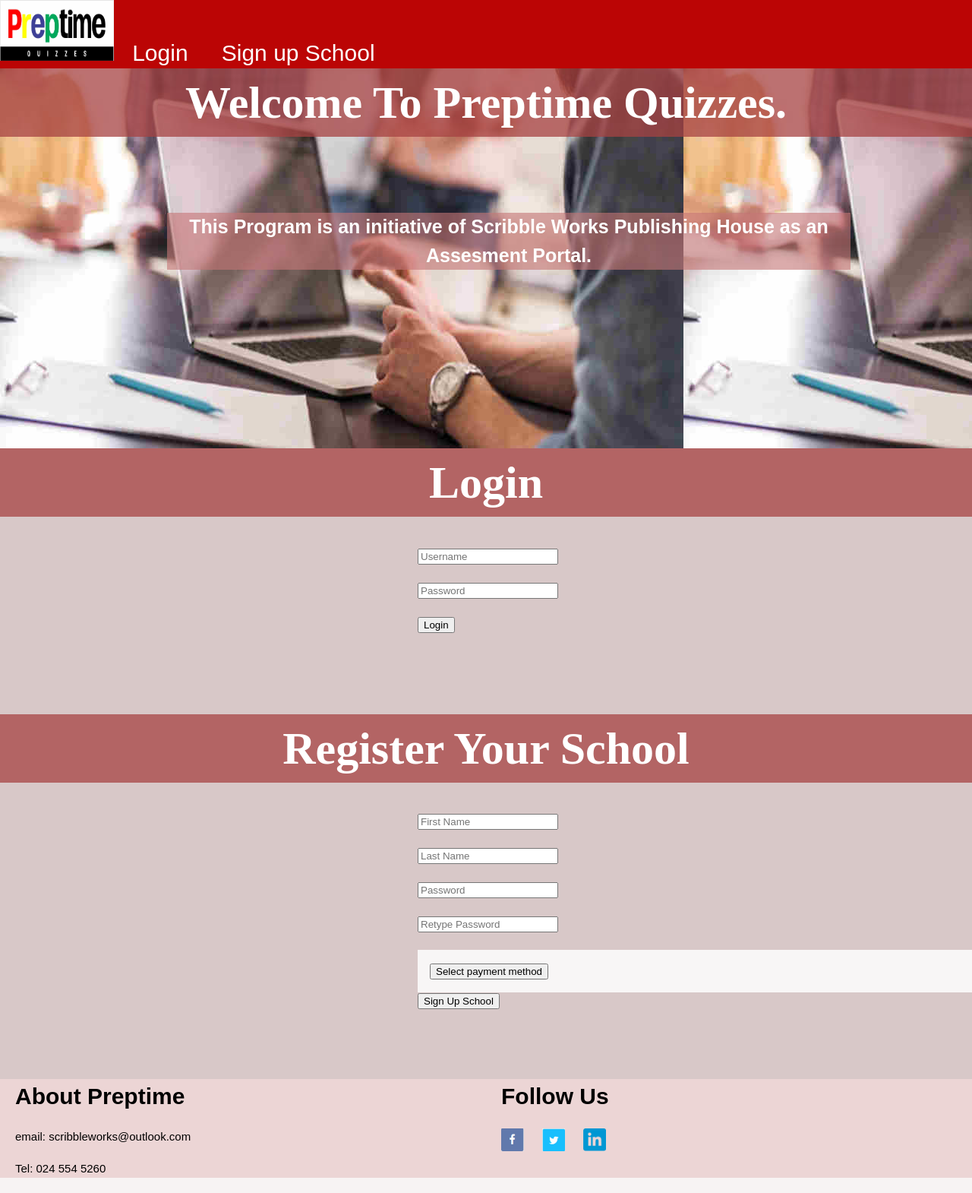
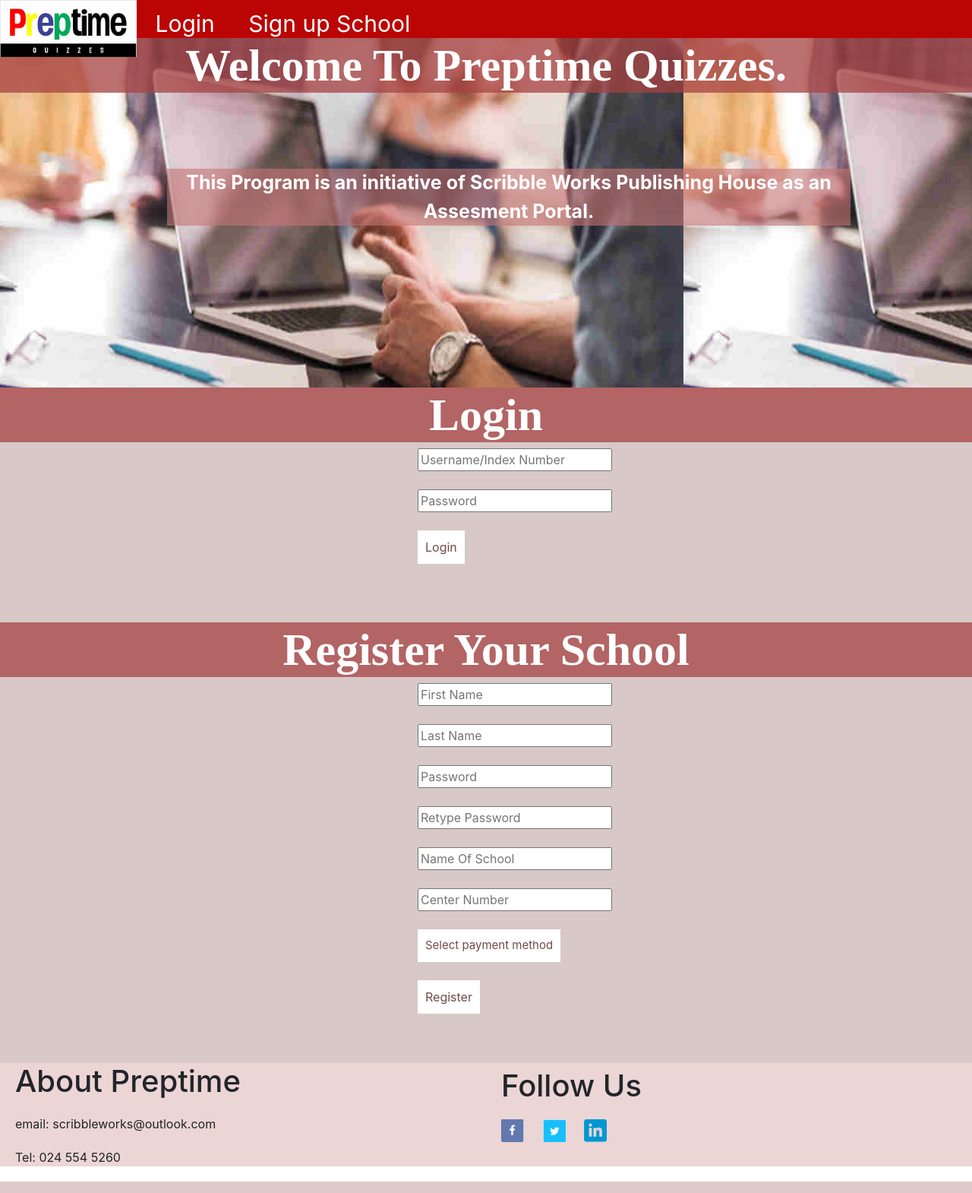
Before and after one commit to preptime/preptimequizes, a Flask app: page / in a window 1280 px wide. Shown: the whole page at 76% size. Run offline with Flask 2, Linux system fonts and the light colour scheme; some libraries are stand-ins or nearby versions.

Commit message:
Addition of new files to the normal template

```diff
--- a/static/styles/style.css
+++ b/static/styles/style.css
@@ -85,7 +85,7 @@ body main div form{
 #register{
 	margin-top: -41px;
 	background-color: rgb(216, 200, 200);
-	height: 500px;
+	height: 600px;
 }
 
 body footer{
@@ -111,39 +111,72 @@ body footer div p{
 body footer div span a{
 	padding-left: 20px;
 }
+/*when hover on the social media icons*/
+body footer div span a img:hover{
+	transform: scale(0.85);
+}
 
 /* styling for payment method*/
-.payment {
-	background-color: rgb(248, 246, 246);
-	color: rgb(12, 2, 2);
-	padding: 16px;
-	font-size: 16px;
+.paybtn{
+	background-color: white;
+	color: rgb(116, 73, 73);
+	padding: 10px;
+	font-size: 15px;
 	border: none;
 }
 
-.paybtn{
+.payment{
 	position: relative;
-	display: inline-block;
+	display: inline;
+	/*height: 140px;
+	width: 22px;*/
 }
 
-.dropdown-content {
+.dropdown-content{
 	display: none;
 	position: absolute;
-	background-color: #f1f1f1;
-	min-width: 160px;
-	box-shadow: 0px 8px 16px 0px rgba(0,0,0,0.2);
+	background-color: rgb(134, 30, 30);
+	min-width: 16px;
+	height: 140px;
+	width: 260px;
+	box-shadow: 0px 8px 8px 0px rgba(0,0,0,0.2);
 	z-index: 1;
 }
 
-.dropdown-content a {
+.dropdown-content a{
 	color: black;
-	padding: 12px 16px;
+	padding: 5px 5px;
 	text-decoration: none;
+	height: 140px;
+	width: 260px;
+	display: block;
+
+}
+/*For contents in the dropdown on hover*/
+.dropdown-content a:hover{
+	background-color: rgb(122, 40, 40);
+
+}
+/*Show the contents in the dropdown menu on hover*/
+.payment:hover .dropdown-content{
 	display: block;
 }
 
-.dropdown-content a:hover {background-color: #ddd;}
+/*change color of the dropdown content on hover after dropdown*/
+.payment:hover .paybtn{
+	background-color: rgb(122, 40, 40);
+	color: white;
+}
 
-.dropdown:hover .dropdown-content {display: block;}
+/* button styles */
 
-.dropdown:hover .dropbtn {background-color: #e4e7e4;}
+body main div form button{
+	background-color: white;
+	color: rgb(116, 73, 73);
+	border: none;
+	padding: 10px;
+}
+body main div form button:hover{
+	background-color: rgb(122, 40, 40);
+	color: white;
+}
--- a/templates/prep.html
+++ b/templates/prep.html
@@ -6,13 +6,14 @@
     <meta name="author" content="Scribble Works">
     <meta name="description" content="Preptime, Quizzes">
     <link rel= "stylesheet" type= "text/css" href= "{{ url_for('static',filename='styles/style.css') }}">
+    <link rel="stylesheet" href="{{ url_for('static', filename='libraries/bootstrap-4.3.1-dist/css/bootstrap.min.css')}}">
     <title>Preptime Quizzes</title>
 </head>
 <body>
     <header>
         <div>
             <nav>
-                <img src="./static/img/PREP LOGO1.jpg" height="80px" width="150px">
+                <img src="./static/img/PREP LOGO1.jpg" height="75px" width="180px">
                 <a href="#login">Login</a>
                 <a href="#register">Sign up School</a>
             </nav>
@@ -28,7 +29,7 @@
         <div id="login">
             <h1 id="loginhead">Login</h1>
             <form action="./static/php/prep.php">
-                <input type="text" id="pwd" placeholder="Username"><br>
+                <input type="text" id="pwd" placeholder="Username/Index Number"><br>
                 <br>
                 <input type="password" id="pwd" placeholder="Password"><br>
                 <br>
@@ -47,18 +48,23 @@
                 <br>
                 <input type="password" placeholder="Retype Password"><br>
                 <br>
+                <input type="text" placeholder="Name Of School"><br>
+                <br>
+                <input type="text" placeholder="Center Number"><br>
+                <br>
                 <!--payment method for new users-->
                 <div class="payment">
-                    <button onclick="payment()" class="paybtn">Select payment method</button>
-                    <div id="paymentstructures" class="dropdown-content">
-                        <a href="visapayment"><img src="./static/img/visa.jpg" height="10px" width="10px"> Visa Card</a><br>
-                        <a href="mastercard"><img src="./static/img/mastercard.jpg" height="10px" width="10px"> Mastercard</a><br>
-                        <a href="momo"><img src="./static/img/momo.jpg" height="10px" width="10px">MTN Mobile Money</a><br>
-                        <a href="vf"><img src="./static/img/vfcash.png" height="10px" width="10px">Vodafone Cash</a><br>
-                        <a href="atmmoney"><img src="./static/img/atmmoney.png" height="10px" width="10px">Airteltigo Money</a><br>
-                    </div>
-                </div>
-                <button id="registerbtn">Sign Up School</button>
+                    <button class="paybtn">Select payment method</button>
+                        <div class="dropdown-content">
+                            <a href="visapayment"><img src="./static/img/visa.jpg" height="30px" width="30px">Visa Card</a><br>
+                            <a href="mastercard"><img src="./static/img/mastercard.jpg" height="30px" width="30px">Mastercard</a><br>
+                            <a href="momo"><img src="./static/img/momo.jpg" height="30px" width="30px">MTN Mobile Money</a><br>
+                            <a href="vf"><img src="./static/img/vfcash.png" height="30px" width="30px">Vodafone Cash</a><br>
+                            <a href="atmmoney"><img src="./static/img/atmmoney.png" height="10px" width="10px">Airteltigo Money</a><br>
+                        </div>
+                </div><br>
+                <br>
+                <button id="registerbtn">Register</button>
             </form>
 
         </div>
@@ -78,4 +84,7 @@
 
     </footer>
 </body>
+<script src="./static/libraries/js/prep.js"></script>
+<script src="./static/libraries/bootstrap-4.3.1-dist/js/bootstrap.min.js"></script>
+<script src="./static/libraries/bootstrap-4.3.1-dist/js/bootstrap.bundle.js"></script>
 </html>
```
Also changed, not shown: templates/question.html (added, +14 -0 lines), static/js/prep.js (added), static/styles/questions.css (added).
